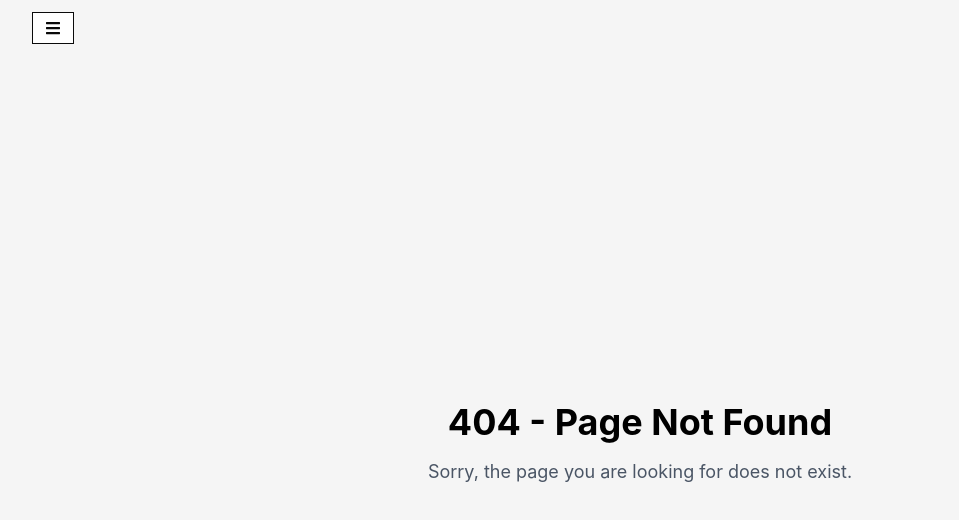
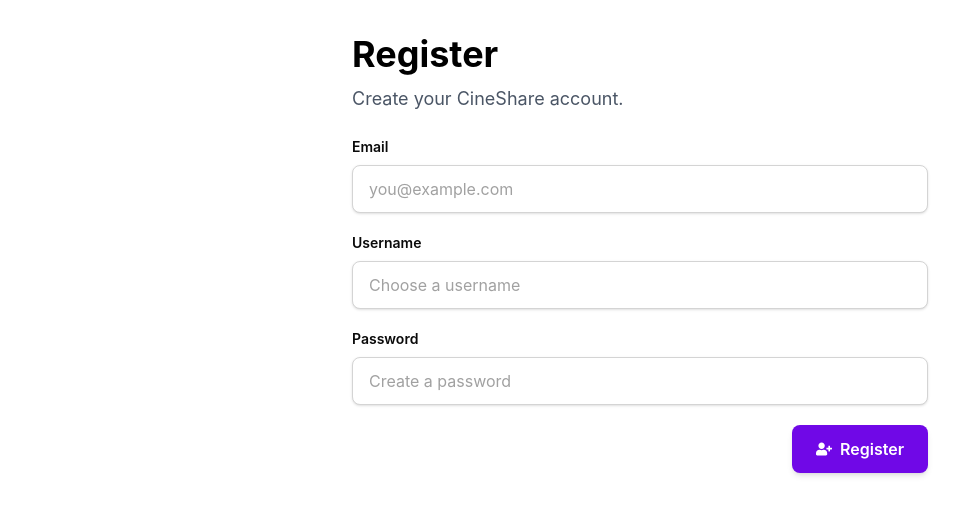
Before and after one commit to asantos3005/cineshare-frontend, a React (Vite) app: page /register in a window 1280 px wide. Before the commit this address had no page. Shown: the top 520 px of the page, without its empty margins (0-959 px from the left). Built offline with nearby package versions, Linux system fonts and the light colour scheme.

Commit message:
create inital registration page component and setup basi form and post req to send registeration details

```diff
--- a/src/App.tsx
+++ b/src/App.tsx
@@ -5,6 +5,7 @@
 import NotFoundPage from "./pages/NotFoundPage";
 import MyReviews from "./pages/MyReviews";
 import Profile from "./pages/Profile";
+import Register from "./pages/Register";
 
 export default function App() {
   return (
@@ -21,7 +22,7 @@
             <Route path="/profile" element={<Profile />} />
 
           </Route>
-
+          <Route path="/register" element={<Register />} />
 
         </Routes>
 
--- a/src/components/MenuDrawer.tsx
+++ b/src/components/MenuDrawer.tsx
@@ -21,6 +21,7 @@
                 <NavLink to="/reviews">Reviews</NavLink>
                 <NavLink to="/watchlist">Watchlist</NavLink>
                 <NavLink to="/profile">Profile</NavLink>
+                <NavLink to="/register">Register</NavLink>
               </div>
               <div className="flex justify-end gap-3">
                 <Drawer.Close className="flex h-8 items-center justify-center gap-2 border border-neutral-950 bg-white px-3 text-sm leading-none whitespace-nowrap font-normal text-neutral-950 select-none hover:not-data-disabled:bg-neutral-100 active:not-data-disabled:bg-neutral-200 data-disabled:border-neutral-500 data-disabled:text-neutral-500 disabled:border-neutral-500 disabled:text-neutral-500 focus-visible:outline-2 focus-visible:-outline-offset-1 focus-visible:outline-neutral-950">
--- /dev/null
+++ b/src/components/MyReviewCard.tsx
@@ -0,0 +1,45 @@
+import type { myReviewCardData } from '../types/myReviewCardData';
+import { IoMdStar } from "react-icons/io";
+import { IoMdStarHalf } from "react-icons/io";
+
+
+export default function MyReviewCard({ reviewObject }: { reviewObject: myReviewCardData }) {
+
+    function renderStars(rating: number) {
+        const normalizedRating = Number.isFinite(rating) ? Math.max(0, Math.min(rating, 5)) : 0;
+        const fullStars = Math.floor(normalizedRating);
+        const halfStar = normalizedRating % 1 >= 0.5 ? 1 : 0;
+        const emptyStars = 5 - fullStars - halfStar;
+        return (
+            <>
+                {[...Array(fullStars)].map((_, i) => (
+                    <IoMdStar key={`full-${i}`} className="text-yellow-400" />
+                ))}
+                {halfStar === 1 && <IoMdStarHalf className="text-yellow-400" />}
+                {[...Array(emptyStars)].map((_, i) => (
+                    <IoMdStar key={`empty-${i}`} className="text-gray-300" />
+                ))}
+            </>
+        );
+    }
+
+  return (
+    <article className="rounded-lg border border-neutral-300 bg-white p-4 shadow-sm sm:p-5">
+        {/* Top Bar of the review card*/}
+
+        <div className="flex flex-col gap-4 sm:flex-row sm:items-start">
+            <img src={reviewObject.movieImageUrl} alt={reviewObject.movieImageAlt} className="aspect-[2/3] w-full rounded-md object-cover sm:w-36 md:w-44" />
+
+            <div className="flex min-w-0 flex-col gap-2">
+                <h1 className="text-card-title">{reviewObject.movieTitle}</h1>
+                <p className="text-sm text-gray-600">{reviewObject.movieReleaseYear}</p>
+                <div className="flex items-center gap-1 text-lg">
+                    {renderStars(reviewObject.rating)}
+                </div>
+                <p className="text-body">{reviewObject.reviewBody}</p>
+            </div>
+        </div>
+
+    </article>
+  );
+}
--- a/src/components/ReviewCard.tsx
+++ b/src/components/ReviewCard.tsx
@@ -5,7 +5,8 @@
 import { BiHeart } from "react-icons/bi";
 import { BiSolidHeart } from "react-icons/bi";
 import { PiChatCircleBold } from "react-icons/pi";
-export default function ProfileCircle({ reviewObject }: { reviewObject: ReviewCardData }) {
+
+export default function ReviewCard({ reviewObject }: { reviewObject: ReviewCardData }) {
 
     const [isLiked, setIsLiked] = useState(false);
     const [displayedLikeCount, setDisplayedLikeCount] = useState(reviewObject.likeCount);
--- /dev/null
+++ b/src/pages/Register.tsx
@@ -0,0 +1,121 @@
+import { useState } from "react";
+import { FaUserPlus } from "react-icons/fa";
+
+type RegisterFormData = {
+    email: string;
+    username: string;
+    password: string;
+};
+
+export default function Register() {
+    const [formData, setFormData] = useState<RegisterFormData>({
+        email: "",
+        username: "",
+        password: "",
+    });
+    const [submitMessage, setSubmitMessage] = useState("");
+
+    function handleInputChange(event: React.ChangeEvent<HTMLInputElement>) {
+        const { name, value } = event.target;
+
+        setFormData((currentFormData) => ({
+            ...currentFormData,
+            [name]: value,
+        }));
+    }
+
+    async function handleRegisterSubmit(
+        event: React.FormEvent<HTMLFormElement>
+    ) {
+        event.preventDefault();
+
+        const response = await fetch(
+            "https://localhost:7000/api/auth/register",
+            {
+                method: "POST",
+                headers: {
+                    "Content-Type": "application/json",
+                },
+                body: JSON.stringify(formData),
+            }
+        );
+
+        if (!response.ok) {
+            setSubmitMessage("Registration failed.");
+            return;
+        }
+
+        setSubmitMessage(
+            `Successfully registered ${formData.username}.`
+        );
+    }
+
+    return (
+        <div className="mx-auto flex w-full max-w-xl flex-col gap-6 py-6 sm:py-8">
+            <div className="flex flex-col gap-2">
+                <h1 className="page-title">Register</h1>
+                <p className="page-title-subheading">Create your CineShare account.</p>
+            </div>
+
+            <form className="flex flex-col gap-5" onSubmit={handleRegisterSubmit}>
+                <label className="flex flex-col gap-2">
+                    <span className="text-sm font-semibold text-neutral-950">Email</span>
+                    <input
+                        type="email"
+                        name="email"
+                        value={formData.email}
+                        onChange={handleInputChange}
+                        placeholder="you@example.com"
+                        autoComplete="email"
+                        required
+                        className="h-12 rounded-lg border border-neutral-300 bg-white px-4 text-base text-neutral-950 shadow-sm placeholder:text-neutral-400 focus:outline-2 focus:-outline-offset-1 focus:outline-neutral-950"
+                    />
+                </label>
+
+                <label className="flex flex-col gap-2">
+                    <span className="text-sm font-semibold text-neutral-950">Username</span>
+                    <input
+                        type="text"
+                        name="username"
+                        value={formData.username}
+                        onChange={handleInputChange}
+                        placeholder="Choose a username"
+                        autoComplete="username"
+                        required
+                        minLength={3}
+                        className="h-12 rounded-lg border border-neutral-300 bg-white px-4 text-base text-neutral-950 shadow-sm placeholder:text-neutral-400 focus:outline-2 focus:-outline-offset-1 focus:outline-neutral-950"
+                    />
+                </label>
+
+                <label className="flex flex-col gap-2">
+                    <span className="text-sm font-semibold text-neutral-950">Password</span>
+                    <input
+                        type="password"
+                        name="password"
+                        value={formData.password}
+                        onChange={handleInputChange}
+                        placeholder="Create a password"
+                        autoComplete="new-password"
+                        required
+                        minLength={8}
+                        className="h-12 rounded-lg border border-neutral-300 bg-white px-4 text-base text-neutral-950 shadow-sm placeholder:text-neutral-400 focus:outline-2 focus:-outline-offset-1 focus:outline-neutral-950"
+                    />
+                </label>
+
+                {submitMessage && (
+                    <p className="text-sm font-semibold text-green-700">{submitMessage}</p>
+                )}
+
+                <div className="flex justify-end">
+                    <button
+                        type="submit"
+                        className="inline-flex h-12 w-full items-center justify-center gap-2 rounded-lg bg-violet-700 px-6 text-base font-semibold text-white shadow-md hover:bg-violet-800 focus-visible:outline-2 focus-visible:-outline-offset-1 focus-visible:outline-violet-950 sm:w-auto"
+                    >
+                        <FaUserPlus className="h-4 w-4" />
+                        Register
+                    </button>
+                </div>
+            </form>
+        </div>
+    );
+}
--- a/src/types/myReviewCardData.tsx
+++ b/src/types/myReviewCardData.tsx
@@ -1,4 +1,4 @@
-export type ReviewCardData = {
+export type myReviewCardData = {
   reviewId: string;
   movieTitle: string;
   movieReleaseYear: number;
```
